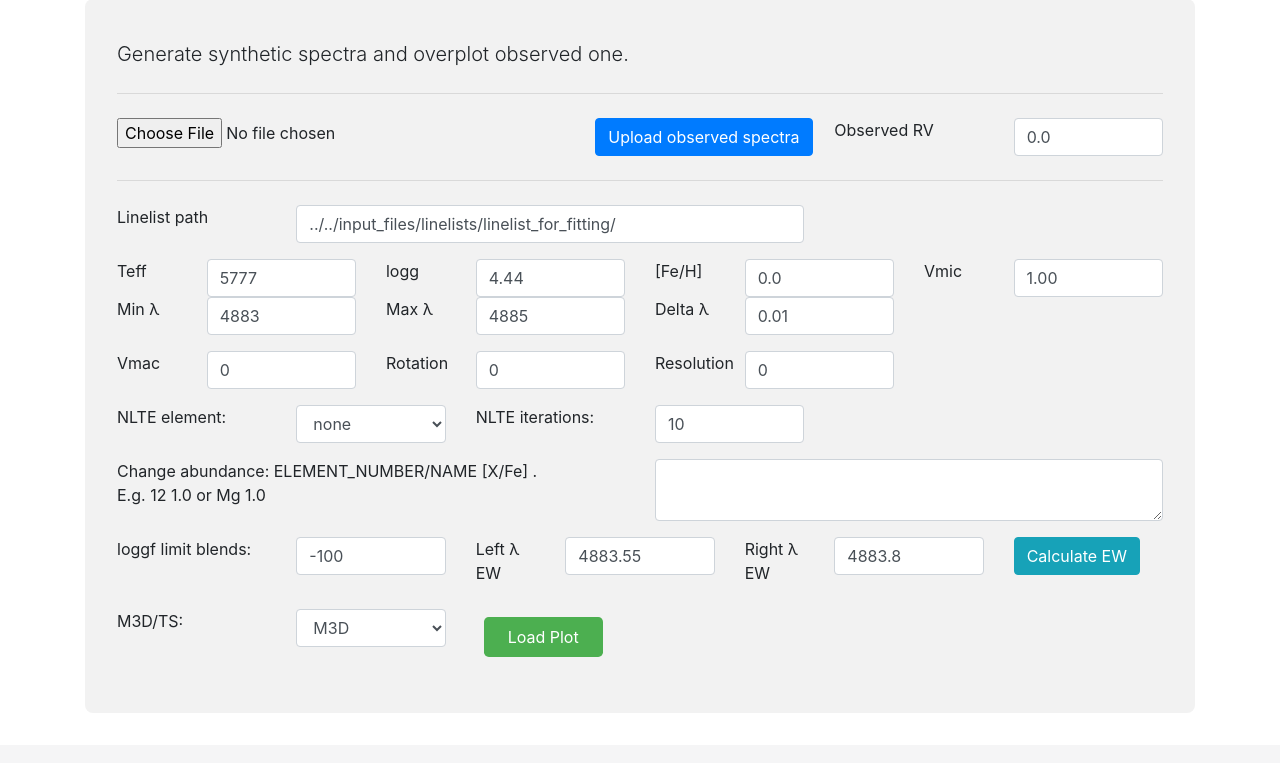
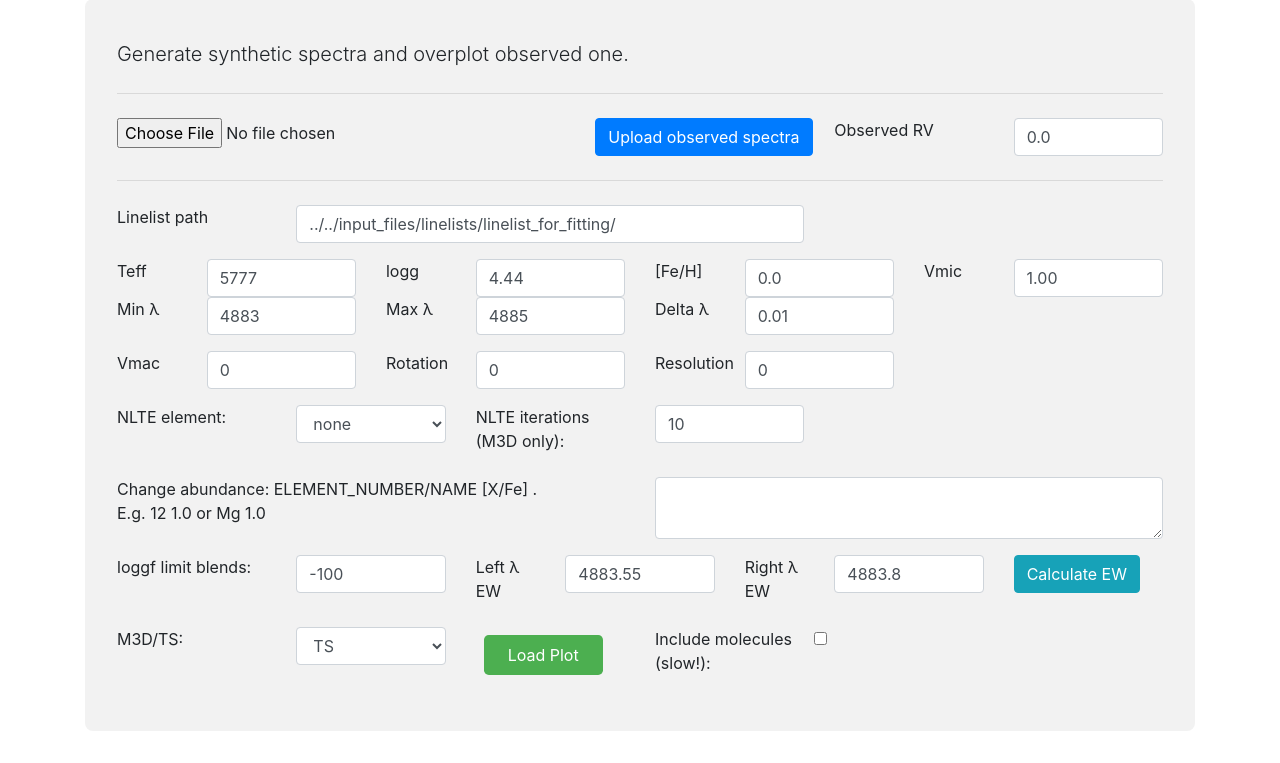
Before and after one commit to stormnick/TSGuiPy, a Flask app: page /generate_synthetic_spectrum in a window 1280 px wide. Shown: the part 121-884 px from the top of the page. Before the commit the page ends 778 px from the top, so only its background shows below. Run offline with Flask 3, Linux system fonts and the light colour scheme; some libraries are stand-ins or nearby versions.

Commit message:
added molecules option and TS plotting for blends

```diff
--- a/src/app.py
+++ b/src/app.py
@@ -136,6 +136,8 @@ def get_plot_fitted_result_one_star():
     specname = data['specname']
     overplot_synthetic_data = data['overplotBlendsCheck']
     linelist_path = data['linelistPath']
+    code_type = data['code_type']
+    synthesise_molecules = data['synthesiseMolecules']
     #print(specname)
     figures = []
     for linemask_idx, linemask_center_wavelength in enumerate(data_results_storage["linemask_center_wavelengths"]):
@@ -166,8 +168,12 @@ def get_plot_fitted_result_one_star():
             xfeabundances[data_results_storage["fitted_element"]] = -40
 
             linelist_path = linelist_path
-
-            wavelength_m3d, flux_m3d, parsed_linelist_dict = call_m3d(teff, logg, feh, vmic, lmin, lmax, ldelta, "none", 0, xfeabundances, vmac, rotation, resolution, linelist_path=linelist_path)
+            if code_type.lower() == "m3d":
+                wavelength_m3d, flux_m3d, parsed_linelist_dict = call_m3d(teff, logg, feh, vmic, lmin, lmax, ldelta, "none", 0, xfeabundances, vmac, rotation, resolution, linelist_path=linelist_path)
+            elif code_type.lower() == "ts":
+                wavelength_m3d, flux_m3d, parsed_linelist_dict = call_ts(teff, logg, feh, vmic, lmin, lmax, ldelta, "none",
+                                                          xfeabundances, vmac, rotation, resolution, linelist_path=linelist_path,
+                                                          synthesise_molecules=synthesise_molecules)
         else:
             wavelength_m3d, flux_m3d, parsed_linelist_dict = [], [], []
 
@@ -270,6 +276,7 @@ def get_plot_synthetic_spectrum():
     loggf_limit = float(data['loggf_limit'])
     linelist_path = data['linelist_path']
     code_type = data['code_type']
+    synthesise_molecules = data['synthesiseMolecules']
     #print("get_plot_m3d")
 
     element_abundances = {}
@@ -295,7 +302,8 @@ def get_plot_synthetic_spectrum():
     elif code_type.lower() == 'ts':
         wavelength, flux, parsed_linelist_dict = call_ts(teff, logg, feh, vmic, lmin, lmax, ldelta, nlte_element,
                                                           element_abundances, vmac, rotation, resolution,
-                                                          loggf_limit=loggf_limit, linelist_path=linelist_path)
+                                                          loggf_limit=loggf_limit, linelist_path=linelist_path,
+                                                          synthesise_molecules=synthesise_molecules)
     if data_results_storage["observed_spectra"]:
         wavelength_observed = data_results_storage['observed_spectra']["wavelength"]
         flux_observed = data_results_storage['observed_spectra']["flux"]
@@ -397,7 +405,7 @@ def call_m3d(teff, logg, feh, vmic, lmin, lmax, ldelta, nlte_element, nlte_iter,
 
     return list(wavelength), list(norm_flux), parsed_linelist_dict
 
-def call_ts(teff, logg, feh, vmic, lmin, lmax, ldelta, nlte_element, xfeabundances: dict, vmac, rotation, resolution, linelist_path=None, loggf_limit=None):
+def call_ts(teff, logg, feh, vmic, lmin, lmax, ldelta, nlte_element, xfeabundances: dict, vmac, rotation, resolution, linelist_path=None, loggf_limit=None, synthesise_molecules=False):
     if linelist_path is None:
         linelist_path = default_paths["default_linelist_path"]
     ts_paths = {"turbospec_path": default_paths["turbospectrum_path"],
@@ -418,8 +426,8 @@ def call_ts(teff, logg, feh, vmic, lmin, lmax, ldelta, nlte_element, xfeabundanc
     # convert xfeabundances to dictionary. first number is the element number in periodic table, second is the abundance. the separation between elements is \n
 
     wavelength, norm_flux = plot_synthetic_data(ts_paths, teff, logg, feh, vmic, lmin, lmax, ldelta,
-                                                      atmosphere_type, nlte_flag, element_in_nlte, element_abundances, True,
-                                                      verbose=False, macro=vmac, resolution=resolution, rotation=rotation)
+                                                atmosphere_type, nlte_flag, element_in_nlte, element_abundances, synthesise_molecules,
+                                                verbose=False, macro=vmac, resolution=resolution, rotation=rotation)
 
     parsed_linelist_dict = []
     return list(wavelength), list(norm_flux), parsed_linelist_dict
--- a/src/templates/generate_synthetic_spectrum.html
+++ b/src/templates/generate_synthetic_spectrum.html
@@ -73,7 +73,8 @@
         obs_rv: document.getElementById("obs_rv").value,
         loggf_limit: document.getElementById("m3d_loggf_limit").value,
         linelist_path: document.getElementById("m3d_linelist").value,
-        code_type: document.getElementById("code_type").value
+        code_type: document.getElementById("code_type").value,
+        synthesiseMolecules: document.getElementById("synthesiseMolecules").checked,
     };
 
     $.ajax({
@@ -469,7 +470,7 @@
                     </select>
                 </div>
                 <div class="col-md-2">
-                    <label for="m3d_nlte_iter">NLTE iterations:</label>
+                    <label for="m3d_nlte_iter">NLTE iterations (M3D only):</label>
                 </div>
                 <div class="col-md-2">
                     <input type="number" class="form-control" id="m3d_nlte_iter" name="m3d_nlte_iter" value="10">
@@ -511,13 +512,19 @@
                     <label for="code_type">M3D/TS:</label>
                 </div>
                 <div class="col-md-2">
-                    <select class="form-control" id="code_type" name="code_type" value="m3d">
+                    <select class="form-control" id="code_type" name="code_type" value="TS">
+                        <option>TS</option>
                         <option>M3D</option>
-                        <option>TS</option>
                     </select>
                 </div>
                 <div class="col-md-2">
                     <button class="btn btn-custom" onclick="loadPlot2()">Load Plot</button>
+                </div>
+                <div class="col-md-2">
+                    <label for="synthesiseMolecules">Include molecules (slow!):</label>
+                </div>
+                <div class="col-md-2">
+                    <input type="checkbox" class="form-check-input" id="synthesiseMolecules" name="synthesiseMolecules">
                 </div>
             </div>
             <div id="integral_synthetic"></div>
```
Also changed, not shown: src/templates/spectral_fits_viewer.html (+27 -1 lines).
